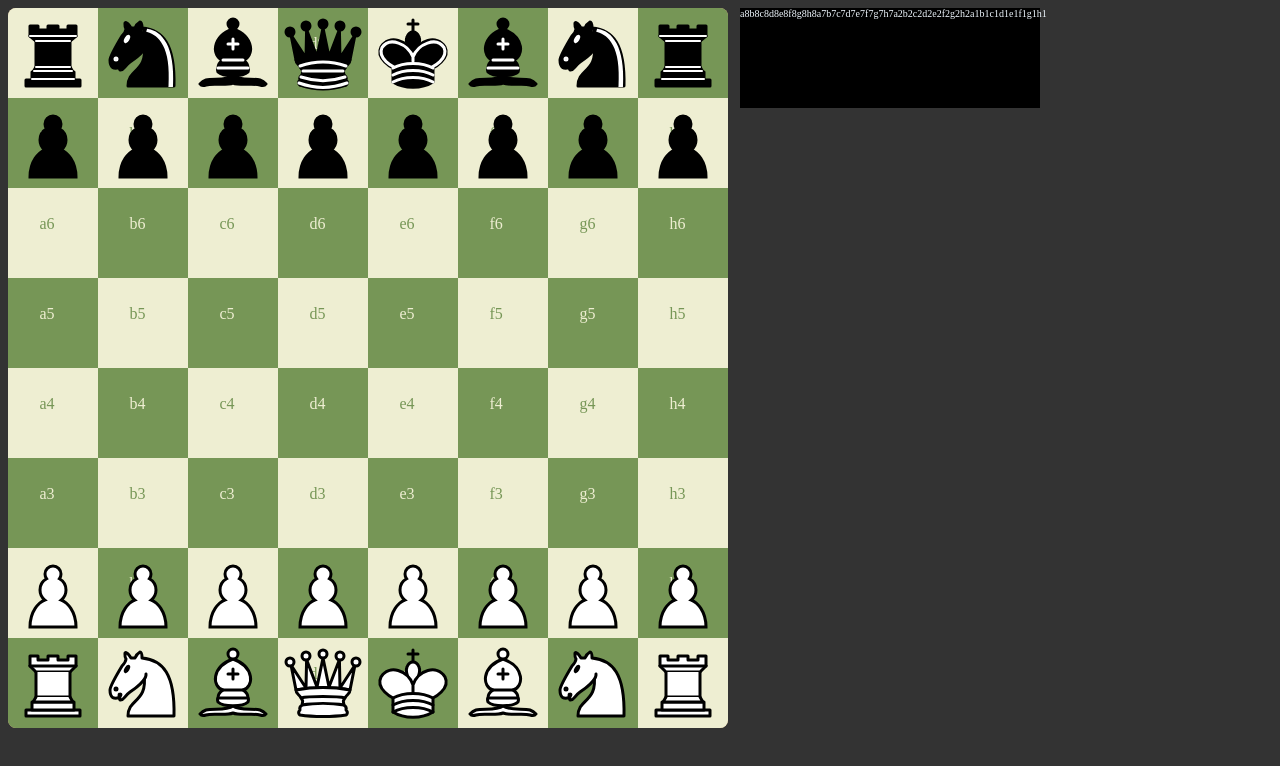
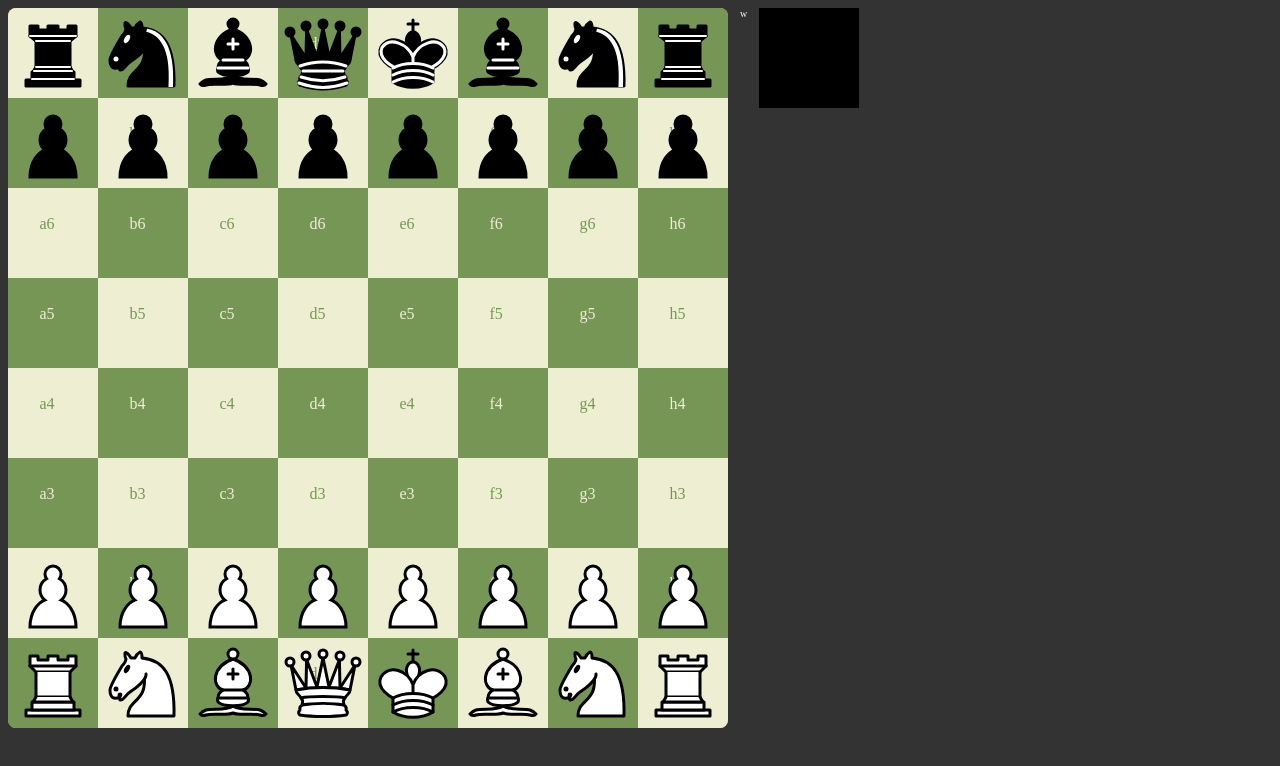
Before and after one commit to Roilin-Lab/chess-react-ts, a React (Vite) app: page / in a window 1280 px wide. Shown: the top 766 px of the page. Built offline with nearby package versions, Linux system fonts and the light colour scheme.

Commit message:
add history of moves

```diff
--- a/src/chess/index.ts
+++ b/src/chess/index.ts
@@ -4,5 +4,6 @@ export type {
   PieceType,
   PositionsType,
   Color,
+  Move,
 } from "./types";
 export { generateBoard } from "./board";
--- a/src/components/ChessPanel/ChessPanel.module.css
+++ b/src/components/ChessPanel/ChessPanel.module.css
@@ -1,7 +1,7 @@
 .chessPanel{
   position: relative;
-  display: flex;
-  flex-direction: row;
+  display: grid;
+  grid-template-columns: repeat(2, 1fr);
   background-color: black;
   /* width: auto; */
   max-width: 30rem;
--- a/src/components/ChessPanel/ChessPanel.tsx
+++ b/src/components/ChessPanel/ChessPanel.tsx
@@ -7,14 +7,19 @@ import { useGameContext } from "../../contexts";
 interface ChessPanelProps {}
 
 const ChessPanel: React.FC<ChessPanelProps> = ({}) => {
-  const { positions } = useGameContext();
+  const { history, move } = useGameContext();
 
   return (
-    <div className={classes.chessPanel}>
-      {Object.keys(positions as PositionsType).map((id: string) => (
-        <span key={id}>{id}</span>
-      ))}
-    </div>
+    <>
+      <span>{move}</span>
+      <div className={classes.chessPanel}>
+        {history.map((move) => (
+          <span>
+            {move.id}. {move.source} - {move.target}
+          </span>
+        ))}
+      </div>
+    </>
   );
 };
 
--- a/src/components/Square.tsx
+++ b/src/components/Square.tsx
@@ -43,16 +43,17 @@ const Square: FC<SquareProps> = memo(
         </span>
         {isSelect && (
           <div
-            style={{
-              backgroundColor: "yellow",
-              opacity: "0.5",
-              position: "absolute",
-              inset: "0",
-            }}
+          style={{
+            backgroundColor: "yellow",
+            opacity: '0.5',
+            position: "absolute",
+            inset: '0'
+
+          }}
           ></div>
         )}
         {/* {children} */}
-        {piece && <Piece {...piece} />}
+        {piece && <Piece {...piece}/>}
       </div>
     );
   }
--- a/src/contexts/ChessboardProvider.tsx
+++ b/src/contexts/ChessboardProvider.tsx
@@ -8,14 +8,15 @@ import {
 } from "react";
 import { GameContext, type GameContextType } from "./GameContext";
 import { BoardContext, type BoardContextType } from "./BoardContext";
+import { ActionsContext, type ActionsContextType } from "./ActionsContext";
 import {
   generateBoard,
   type Color,
   type PieceType,
   type PositionsType,
   type SquareIdType,
+  type Move,
 } from "../chess";
-import { ActionsContext, type ActionsContextType } from "./ActionsContext";
 import { positionsFromFen } from "../chess/utils";
 
 interface ChessboardProviderProps extends PropsWithChildren {}
@@ -24,22 +25,12 @@ export const ChessboardProvider: FC<ChessboardProviderProps> = ({
   children,
 }) => {
   const [boardOrientation, setBoardOrientation] = useState<Color>("w");
-  const [move, setMove] = useState<Color>("w");
-  const [positions, setPositions] = useState({
-    a1: { type: "b", color: "w" },
-    b2: { type: "p", color: "w" },
-    c3: { type: "q", color: "w" },
-    d4: { type: "k", color: "w" },
-  } as PositionsType);
-  const [selectedPiece, setSelectedPiece] = useState<PieceType | null>(null);
-  const [selectedSquare, setSelectedSquare] = useState<SquareIdType | null>(
-    null
-  );
   const [gameState, setGameState] = useState<GameContextType>({
     move: "w",
     positions: positionsFromFen(
       "rnbqkbnr/pppppppp/8/8/8/8/PPPPPPPP/RNBQKBNR w KQkq - 0 1"
     ),
+    history: [],
     selectedPiece: null,
     selectedSquare: null,
   });
@@ -58,18 +49,29 @@ export const ChessboardProvider: FC<ChessboardProviderProps> = ({
         (!prevState.positions[square] ||
           prevState.positions[square].color !== prevState.selectedPiece.color)
       ) {
-        const newPos = { ...prevState.positions } as PositionsType;
+        const newPos = { ...prevState.positions };
         newPos[square] = prevState.selectedPiece;
         delete newPos[prevState.selectedSquare];
+
+        const move: Move = {
+          id: prevState.history.length + 1,
+          piece: prevState.selectedPiece,
+          source: prevState.selectedSquare,
+          target: square,
+        }
+
         return {
           ...prevState,
+          move: prevState.move === 'w' ? 'b' : 'w',
           positions: newPos,
+          history: [...prevState.history, move],
           selectedSquare: null,
           selectedPiece: null,
         };
       } else if (
         prevState.positions[square] &&
-        prevState.selectedSquare !== square
+        prevState.selectedSquare !== square &&
+        prevState.positions[square].color === prevState.move
       ) {
         return {
           ...prevState,
@@ -81,6 +83,7 @@ export const ChessboardProvider: FC<ChessboardProviderProps> = ({
       return prevState;
     });
   }, []);
+
   const handleSelect = useCallback((_e: MouseEvent, square: SquareIdType) => {},
   []);
 
@@ -90,15 +93,6 @@ export const ChessboardProvider: FC<ChessboardProviderProps> = ({
       boardOrientation,
     }),
     [boardOrientation]
-  );
-  const gameStateValue: GameContextType = useMemo(
-    () => ({
-      move,
-      positions,
-      selectedPiece,
-      selectedSquare,
-    }),
-    [positions, selectedPiece, selectedSquare]
   );
   const actionsValue: ActionsContextType = useMemo(
     () => ({
--- a/src/contexts/GameContext.ts
+++ b/src/contexts/GameContext.ts
@@ -3,10 +3,12 @@ import {
   useContext,
 } from "react";
 import type { Color, PieceType, PositionsType, SquareIdType } from "../chess";
+import type { HistoryMoves } from "../chess/types";
 
 export type GameContextType = {
   move: Color;
   positions: PositionsType;
+  history: HistoryMoves;
   selectedPiece: PieceType | null;
   selectedSquare: SquareIdType | null;
 };
```
Also changed, not shown: src/chess/types.ts (+7 -0 lines), 1 other file (tests, documents, lock files or other folders).
